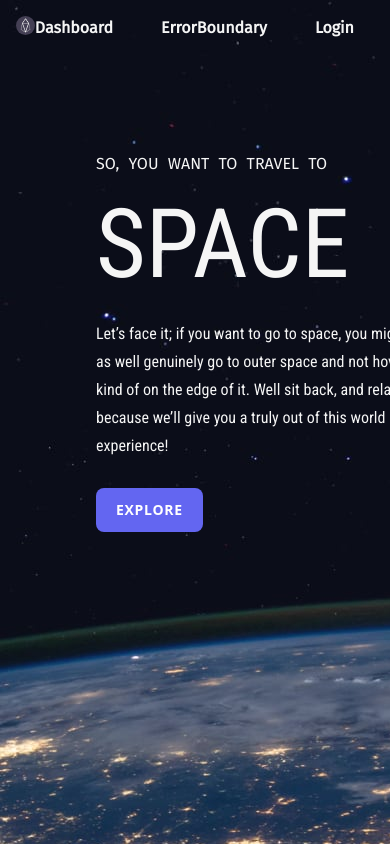
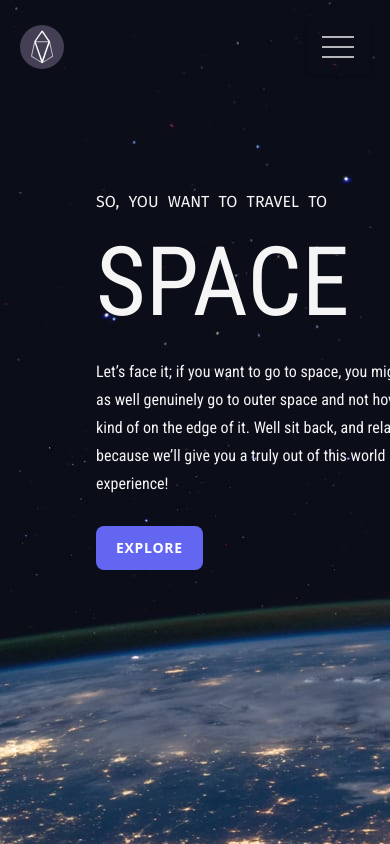
Before and after one commit to tylerjusfly/AltSchl-frontend-2ndSems-exam, a React (Create React App) app: page / in a window 390 px wide. Shown: the top 844 px of the page. Built offline with nearby package versions, Linux system fonts and the light colour scheme.

Commit message:
responsiveness

```diff
--- a/src/components/Home.js
+++ b/src/components/Home.js
@@ -16,9 +16,9 @@ export const Home = () => {
     // you can add React.Fragment if you wish to add styles to this tag
     <>
       <main className="flex flex-col items-start h-96 m-24">
-        <p className="font-fira word-space">
+        <div className="font-fira word-space">
           SO, YOU WANT TO TRAVEL TO <p className="pt-5 text-8xl font-ty word-space"> SPACE </p>
-        </p>
+        </div>
         <p className="w-80 mt-7 font-ty leading-7">
           Let’s face it; if you want to go to space, you might as well genuinely go to outer space and not hover kind of
           on the edge of it. Well sit back, and relax because we’ll give you a truly out of this world experience!
--- a/src/components/Navbar.js
+++ b/src/components/Navbar.js
@@ -6,11 +6,18 @@ export const Navbar = () => {
   const { user, logOut } = useAuthContext();
 
   return (
-    <nav className="flex flex-row justify-between p-4">
-      <Link to="/">
+    <nav className="flex flex-row justify-between p-5 ">
+      <Link to="/" className="self-center">
         <img src={navLogo} alt="nav Logo" width={44} />
       </Link>
-      <ul className="flex flex-row gap-12 font-bold font-fira pr-5 self-center">
+
+      <div className="parentDiv">
+        <div className="p-4 space-y-2 rounded shadow self-center lg:hidden md:hidden drop--btn">
+          <span className="block w-8 h-0.5 bg-gray-100 animate-pulse"></span>
+          <span className="block w-8 h-0.5 bg-gray-100 animate-pulse"></span>
+          <span className="block w-8 h-0.5 bg-gray-100 animate-pulse"></span>
+        </div>
+        <ul className="flex flex-col gap-12 md:flex-row lg:flex-row font-bold font-fira pr-5 self-center custom-hidden dropdown--content">
           <Link to={user ? "users" : "login"}>Dashboard {user && `| ${user}`}</Link>
           <Link to="errorboundary">ErrorBoundary</Link>
           {user ? (
@@ -23,6 +30,7 @@ export const Navbar = () => {
             <Link to="/login">Login</Link>
           )}
         </ul>
+      </div>
     </nav>
   );
 };
--- a/src/index.css
+++ b/src/index.css
@@ -42,3 +42,26 @@ h2 {
 code {
   font-family: source-code-pro, Menlo, Monaco, Consolas, "Courier New", monospace;
 }
+
+@media only screen and (max-width: 768px) {
+  .custom-hidden {
+    display: none;
+  }
+  .parentDiv {
+    /* position: relative; */
+    display: inline-block;
+    cursor: pointer;
+  }
+  .parentDiv:hover .dropdown--content {
+    display: flex;
+    flex-direction: column;
+    gap: 20px;
+    margin-top: 20px;
+  }
+  .dropdown--content :nth-child(n) {
+    display: block;
+  }
+}
+
+@media only screen and (min-width: 768px) {
+}
```
Lines whose indentation alone changed are shown as unchanged.
